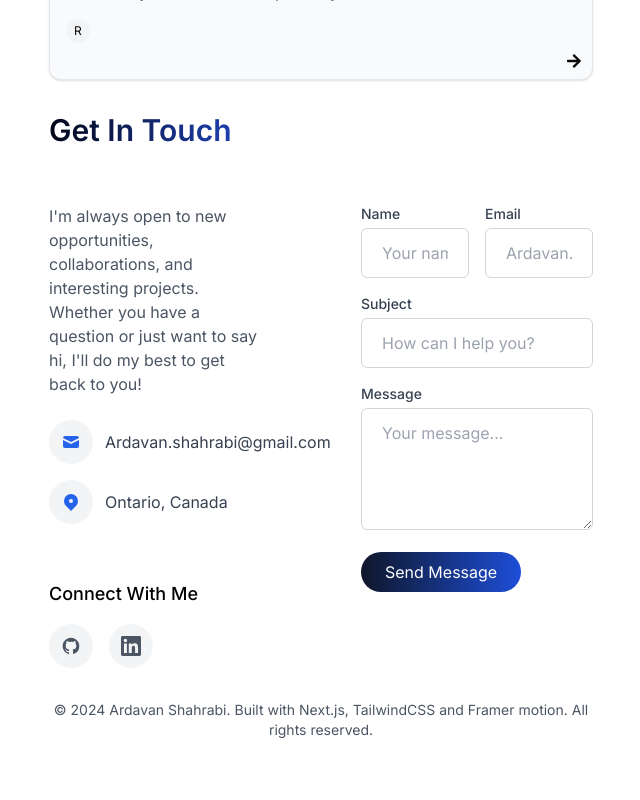
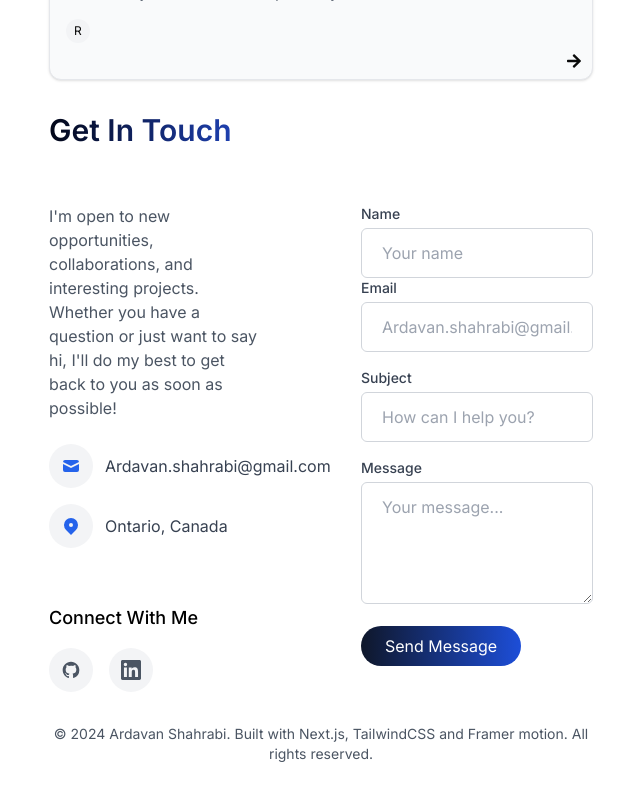
Before and after one commit to a-shahrabi/Ardavan_Portfolio, a Next.js app: page / in a window 1280 px wide. Shown: the part 6114-6914 px from the top of the page, without its empty margins (319-959 px from the left). Built offline with nearby package versions, Linux system fonts and the light colour scheme.

Commit message:
grid layout fixed

```diff
--- a/app/page.tsx
+++ b/app/page.tsx
@@ -573,8 +573,8 @@ export default function Home() {
     {/* Contact Info - with more padding on the right */}
     <div className="space-y-6 pr-4 md:pr-8">
       <p className="text-gray-600 dark:text-gray-400">
-        I'm always open to new opportunities, collaborations, and interesting projects.
-        Whether you have a question or just want to say hi, I'll do my best to get back to you!
+        I'm open to new opportunities, collaborations, and interesting projects.
+        Whether you have a question or just want to say hi, I'll do my best to get back to you as soon as possible!
       </p>
 
       <div className="space-y-4 mt-8">
@@ -624,7 +624,7 @@ export default function Home() {
       <form action="https://formspree.io/f/mkgodzzb"
   method="POST"
    className="space-y-4">
-        <div className="grid grid-cols-1 gap-4 md:grid-cols-2">
+        <div className="space-y-">
           <div>
             <label htmlFor="name" className="block text-sm font-medium text-gray-700 dark:text-gray-300 mb-1">
               Name
```
